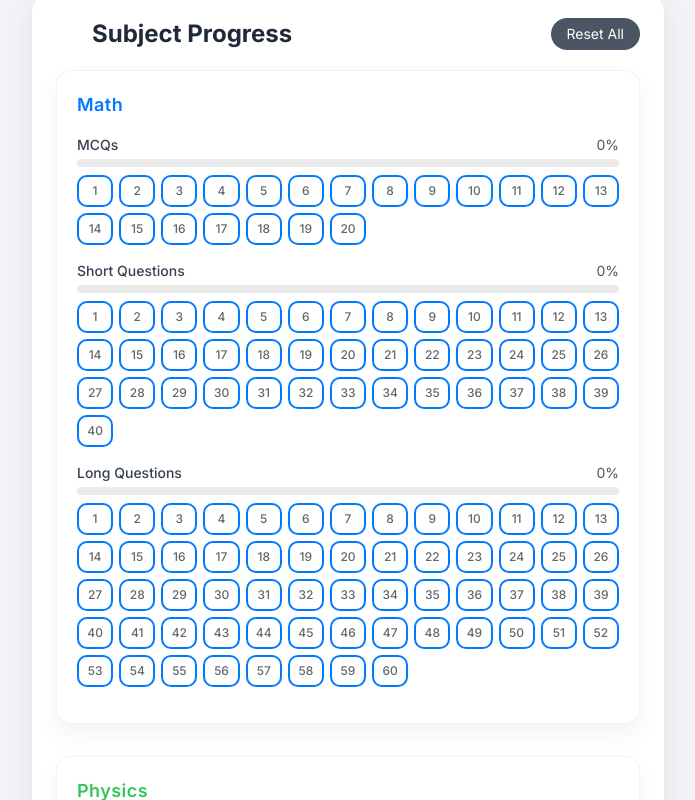
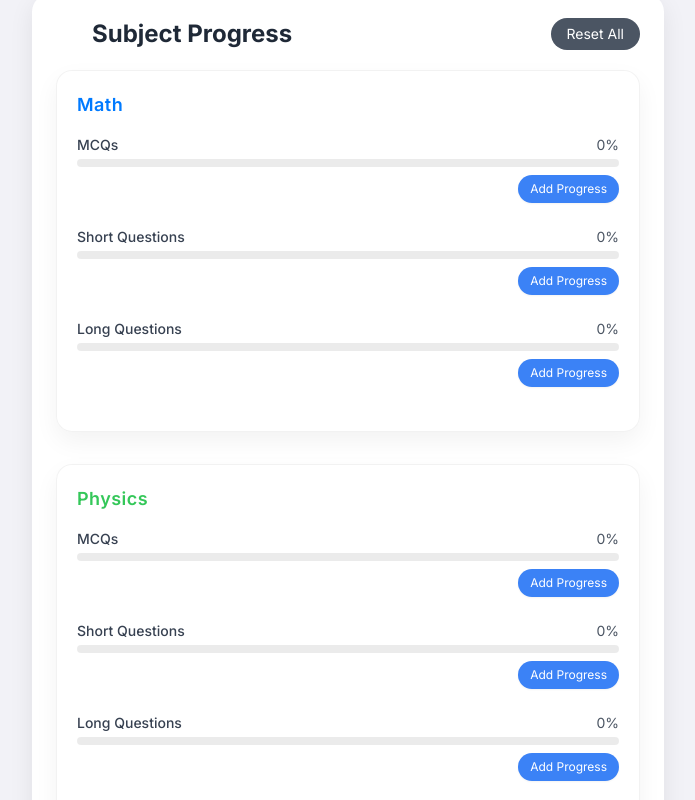
Before and after one commit to tech242242/dailytask, a React (Vite) app: page / in a window 1280 px wide. Shown: the part 1520-2320 px from the top of the page, without its empty margins (292-987 px from the left). Built offline with nearby package versions, Linux system fonts and the light colour scheme.

Commit message:
Update SubjectProgress.jsx

```diff
--- a/src/components/SubjectProgress.jsx
+++ b/src/components/SubjectProgress.jsx
@@ -19,6 +19,7 @@ const categories = [
 
 export default function SubjectProgress() {
   const [progress, setProgress] = useState({});
+  const [expanded, setExpanded] = useState({}); // for showing tick boxes
 
   // Load saved progress
   useEffect(() => {
@@ -69,6 +70,14 @@ export default function SubjectProgress() {
     }
   };
 
+  const toggleExpand = (subject, category) => {
+    const key = `${subject}-${category}`;
+    setExpanded((prev) => ({
+      ...prev,
+      [key]: !prev[key],
+    }));
+  };
+
   return (
     <div className="ios-card p-6 mt-10 fade-in">
       <div className="flex justify-between items-center mb-5">
@@ -99,9 +108,11 @@ export default function SubjectProgress() {
             {categories.map((cat, cIdx) => {
               const completed = progress[subject.name]?.[cat.name]?.length || 0;
               const percent = Math.round((completed / cat.total) * 100);
+              const key = `${subject.name}-${cat.name}`;
+              const isExpanded = expanded[key];
 
               return (
-                <div key={cIdx} className="mb-4">
+                <div key={cIdx} className="mb-6 transition-all duration-300">
                   <div className="flex justify-between mb-1">
                     <span className="text-sm font-medium text-gray-700">
                       {cat.name}
@@ -119,7 +130,17 @@ export default function SubjectProgress() {
                     ></div>
                   </div>
 
-                  <div className="tick-grid mt-2">
+                  <div className="flex justify-end mt-2">
+                    <button
+                      onClick={() => toggleExpand(subject.name, cat.name)}
+                      className="toggle-btn bg-blue-500 hover:bg-blue-600 text-white text-xs px-3 py-1.5 rounded-full shadow-sm"
+                    >
+                      {isExpanded ? "Hide Progress" : "Add Progress"}
+                    </button>
+                  </div>
+
+                  {isExpanded && (
+                    <div className="tick-grid mt-3 fade-in">
                       {[...Array(cat.total)].map((_, i) => {
                         const day = i + 1;
                         const isChecked =
@@ -145,6 +166,7 @@ export default function SubjectProgress() {
                         );
                       })}
                     </div>
+                  )}
                 </div>
               );
             })}
```
Lines whose indentation alone changed are shown as unchanged.
